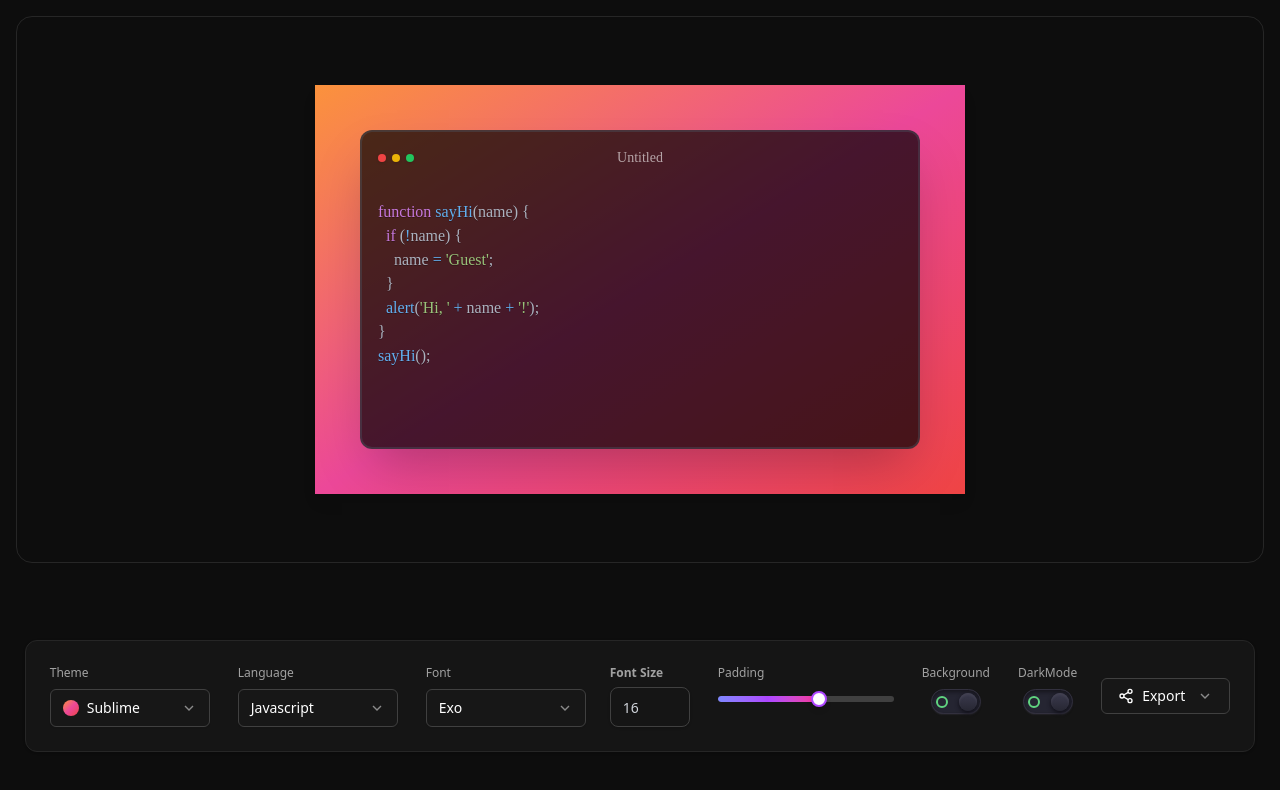
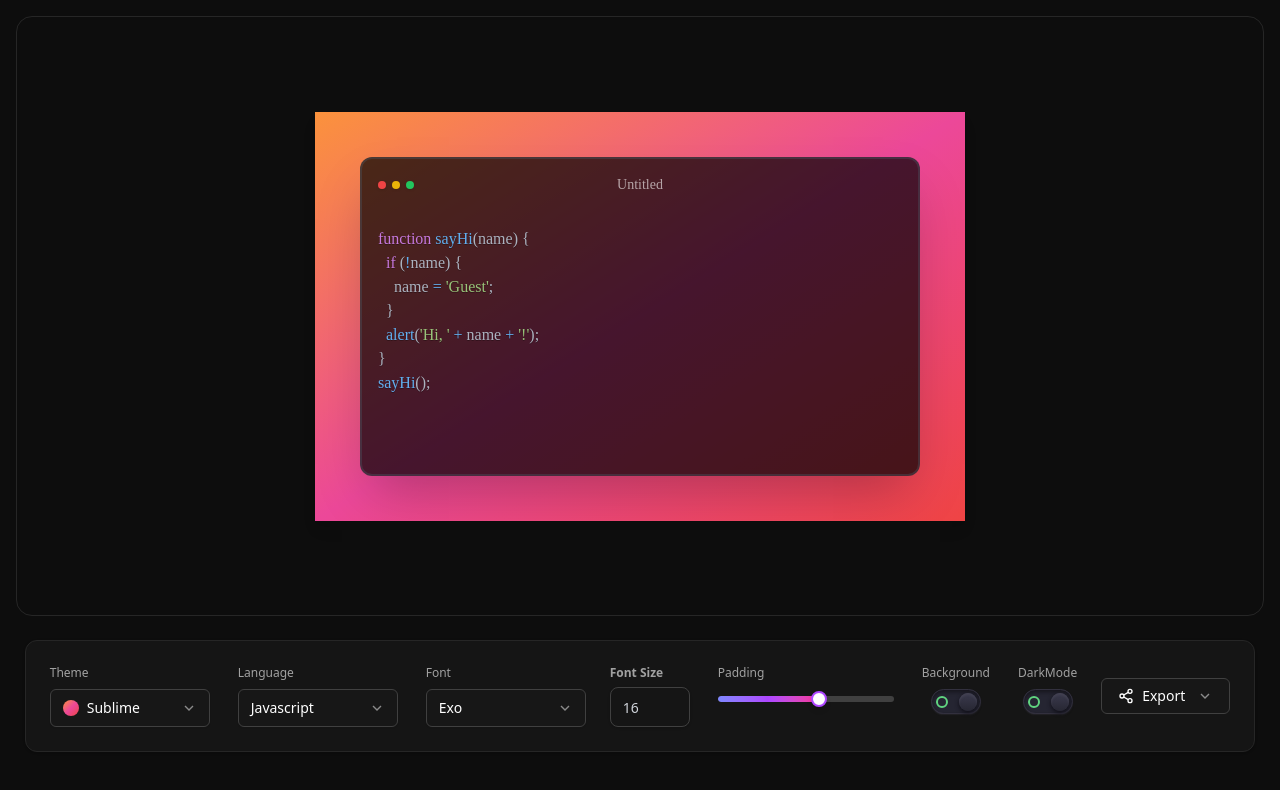
Before and after one commit to Nitesh47kumars/Snippix, a React (Vite) app: page / in a window 1280 px wide. Shown: the top 790 px of the page. Built offline with nearby package versions, Linux system fonts and the light colour scheme; a web font is replaced by a local one.

Commit message:
UpGrade Logic For height Issue & Fix it

```diff
--- a/src/Components/GradientWrapper.jsx
+++ b/src/Components/GradientWrapper.jsx
@@ -13,7 +13,7 @@ const GradientWrapper = forwardRef(({ children }, ref) => {
     <div
       ref={ref}
       data-export-root="true"
-      className="max-w-[50rem] shadow-lg overflow-hidden"
+      className="max-w-[50rem] shadow-lg overflow-hidden my-5"
       style={{
         padding,
         ...backgroundStyle,
--- a/src/Components/SnippetPreview.jsx
+++ b/src/Components/SnippetPreview.jsx
@@ -3,16 +3,15 @@ import SnippetCode from './SnippetCode';
 import GradientWrapper from './GradientWrapper';
 import { MyContext } from '../MyContext';
 
+
 const SnippetPreview = () => {
-  const { exportRef } = useContext(MyContext);
+  const {exportRef} = useContext(MyContext);
 
   return (
-    <div className="m-4 sm:mb-6 max-sm:min-h-[60vh] min-h-[75vh]">
-      <div className="border border-neutral-800 rounded-2xl py-17 max-sm:py-7 w-full h-full flex items-center justify-center overflow-hidden">
-        <GradientWrapper ref={exportRef}>
+    <div className="max-sm:min-h-[60vh] min-h-[75vh] m-4 sm:mb-6 border border-neutral-800 rounded-2xl flex items-center justify-center overflow-hidden">
+      <GradientWrapper ref={exportRef} >
           <SnippetCode />
-        </GradientWrapper>
-      </div>
+      </GradientWrapper>
     </div>
   );
 };
```
